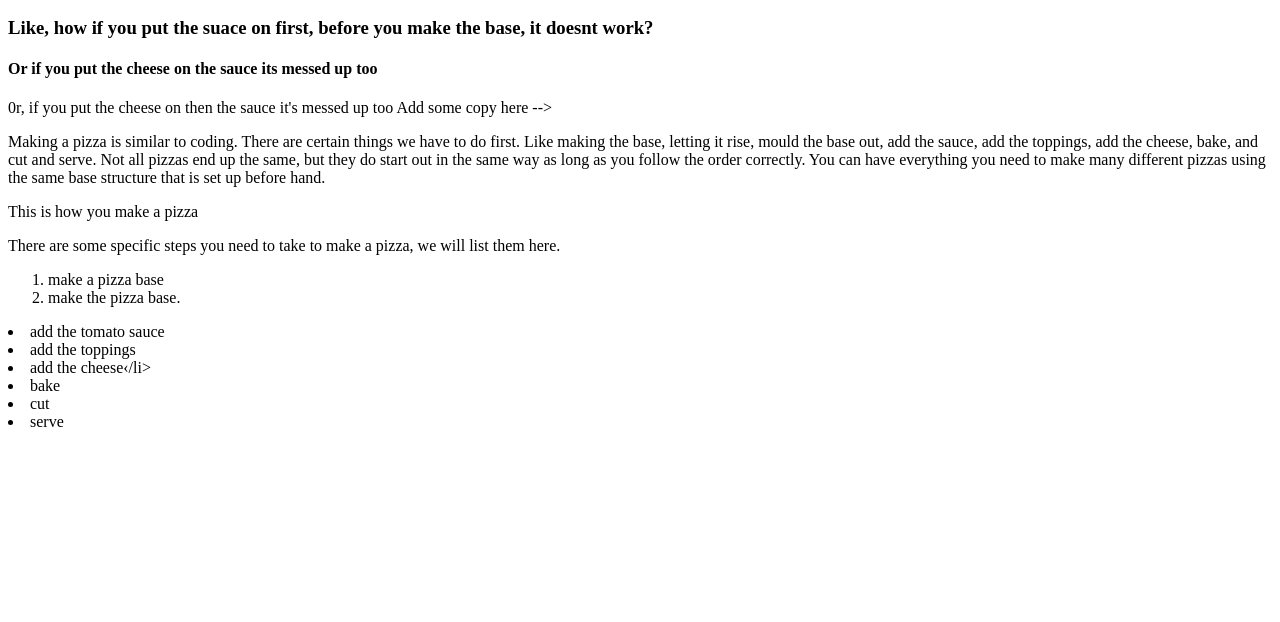
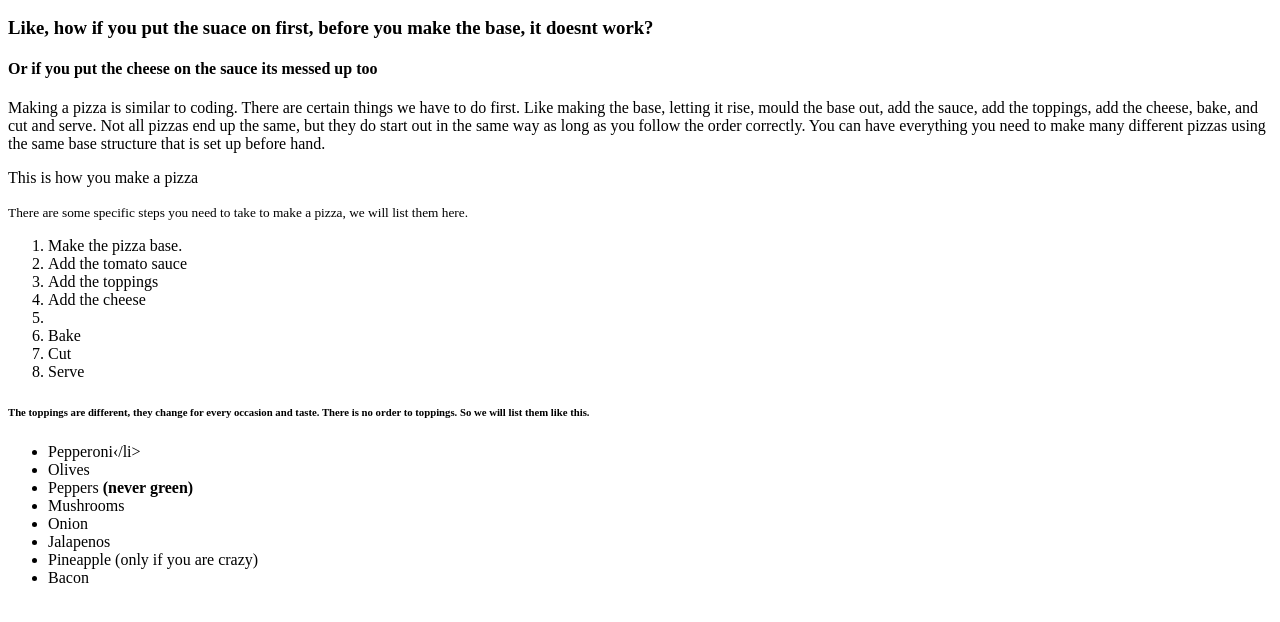
Before and after one commit to Laurenshearman/HTML..CSS, a plain HTML site: page index.html in a window 1280 px wide. Shown: the part 110-732 px from the top of the page. Drawn offline with Linux system fonts and the light colour scheme.

Commit message:
add list

```diff
--- a/index.html
+++ b/index.html
@@ -14,9 +14,7 @@
     <h3>Like, how if you put the suace on first, before you make the base, it doesnt work?
     </h3>
     <h4>Or if you put the cheese on the sauce its messed up too</h4>
-    <!
-ch4>0r, if you put the cheese on then the sauce it's messed up too</h4>
-Add some copy here -->
+
 <p>Making a pizza is similar to coding. There are
     certain things we have to do first. Like making the
     base, letting it rise, mould the base out, add the
@@ -27,20 +25,29 @@ Add some copy here -->
       different pizzas using the same base structure that is set up before hand.</p>
 
       </h5>This is how you make a pizza</h5>
-      <p>There are some specific steps you need to take to make a pizza, we will list them here.</p>
+      <p><small>There are some specific steps you need to take to make a pizza, we will list them here.</small></p>
 
-        <ol>
-            <li>make a pizza base</li>
+    <ol>
+        <li>Make the pizza base.</li>
+        <Li>Add the tomato sauce</li>
+        <li>Add the toppings</li>
+        <li>Add the cheese<li>
+        <li>Bake</li>
+        <li>Cut</li>
+        <li>Serve</li>
+    </ol>
 
+    <h6>The toppings are different, they change for every occasion and taste. There is no order to toppings. So we will list them like this.</h6>
+    <ul> <li>Pepperoni‹/li>
+        <li>Olives</li>
+        <li>Peppers <strong>(never green)</strong></li>
+        <li>Mushrooms</li>
+        <li>Onion</li>
+        <li>Jalapenos</li>
+        <li>Pineapple (only if you are crazy)</li>
+        <li>Bacon</li>
+        </ul>
 
-             <li>make the pizza base.</ol>
-            <Li>add the tomato sauce</li>
-            <li>add the toppings</li>
-            <Li>add the cheese‹/li>
-            <li>bake</11>
-            <li>cut</li>
-            <li>serve</li>
-                </ol>
 
 </body>
 </html>
```
